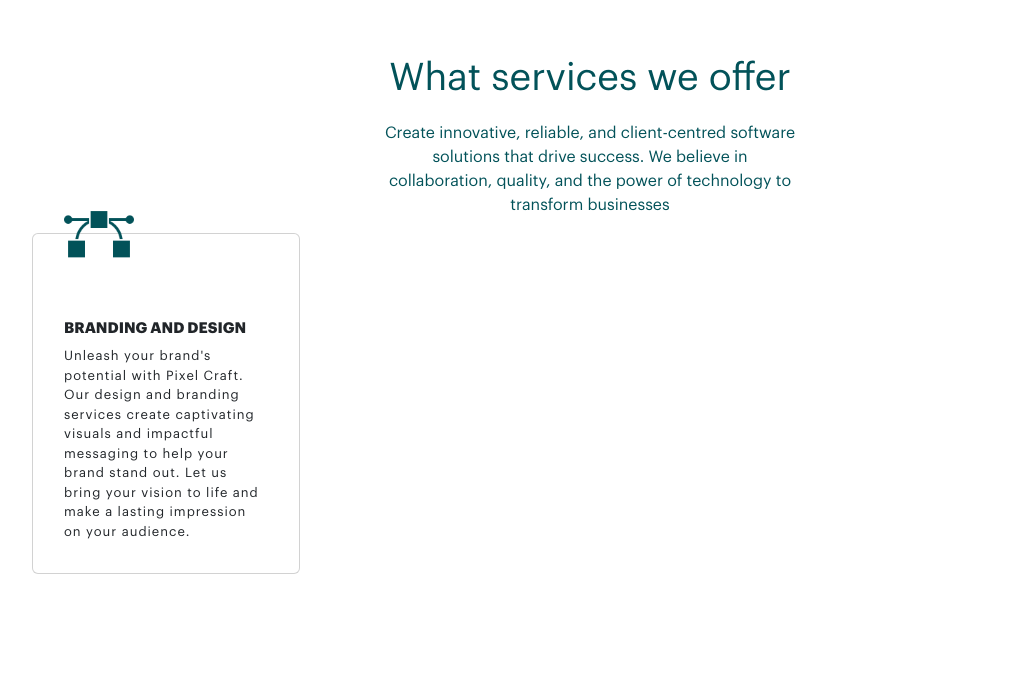
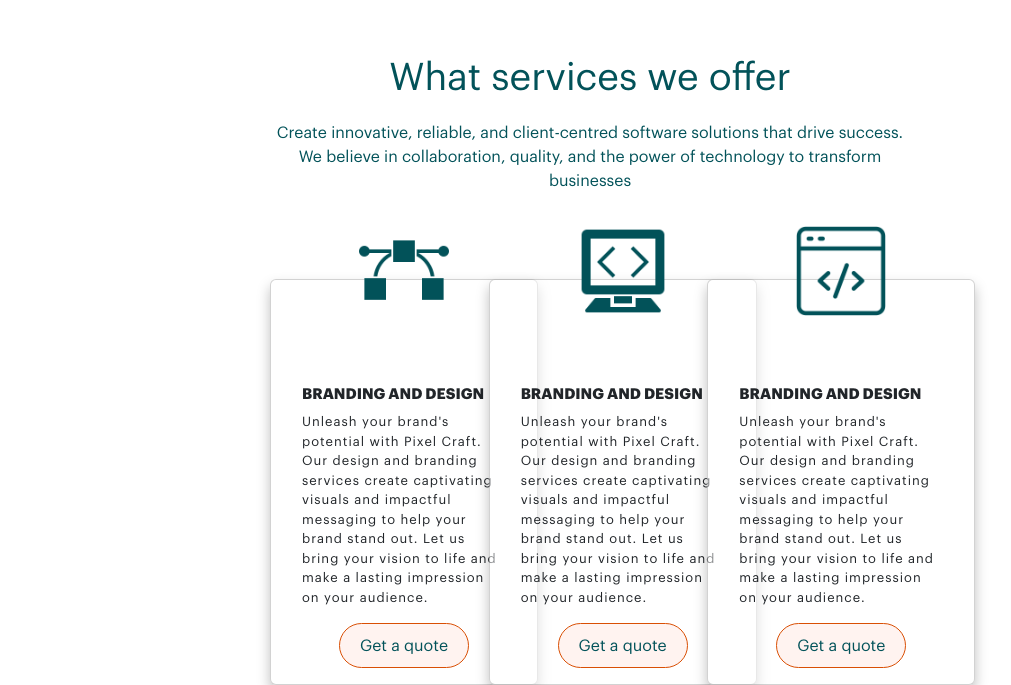
Before and after one commit to bensammwaniki/pixelcraft, an Angular app: page /home in a window 1280 px wide. Shown: the part 4058-4743 px from the top of the page, without its empty margins (50-1061 px from the left). Before the commit the page ends 4632 px from the top, so only its background shows below. Built offline with nearby package versions, Linux system fonts and the light colour scheme.

Commit message:
:lipstick: Complete service
Completed the service sections

```diff
--- a/src/app/home/home/home.component.html
+++ b/src/app/home/home/home.component.html
@@ -213,9 +213,55 @@
                             visuals and impactful messaging to help your brand stand out.
                             Let us bring your vision to life and make a lasting impression on your audience.
                           </p>
+                          <div class="img">
+                            <button class="btn">Get a quote</button>
+                          </div>
                         </div>
                     </div>
                 </div>
+
+                <div class="col">
+                    <div class="card">
+                        <div class="card-body">
+                          <div class="img">
+                            <img src="../../../assets/svgs/code.svg">
+                          </div>
+                          <h3>Branding and design</h3>
+                          <p>
+                            Unleash your brand's potential with Pixel Craft.
+                            Our design and branding services create captivating
+                            visuals and impactful messaging to help your brand stand out.
+                            Let us bring your vision to life and make a lasting impression on your audience.
+                          </p>
+                          <div class="img">
+                            <button class="btn">Get a quote</button>
+                          </div>
+                        </div>
+                    </div>
+                </div>
+
+
+                <div class="col">
+                    <div class="card">
+                        <div class="card-body">
+                          <div class="img">
+                            <img src="../../../assets/svgs/dev.svg">
+                          </div>
+                          <h3>Branding and design</h3>
+                          <p>
+                            Unleash your brand's potential with Pixel Craft.
+                            Our design and branding services create captivating
+                            visuals and impactful messaging to help your brand stand out.
+                            Let us bring your vision to life and make a lasting impression on your audience.
+                          </p>
+                          <div class="img">
+                            <button class="btn">Get a quote</button>
+                          </div>
+                        </div>
+                    </div>
+                </div>
+
+
             </div>
         </div>
     </div>
--- a/src/styles.scss
+++ b/src/styles.scss
@@ -291,9 +291,12 @@ body{
 }
 
 .service{
+    .container{
+        padding: 0px 250px 0px 250px;
+    }
     .col-12{
         text-align: center;
-        padding: 0px 350px 0px 350px;
+        // padding: 0px 350px 0px 350px;
         color: #025259;
         h2{
             margin-bottom: 20px;
@@ -303,11 +306,18 @@ body{
     .card{
         width: 268px;
         padding:0px 15px;
+        margin-top: 70px;
+        background: rgba(255, 255, 255, 0.49);
+        box-shadow: 0px 7px 13px rgba(0, 0, 0, 0.25);
+
         .img{
-            transform: translateY(-50px);
+            width: 100;
+            display: flex;
+            justify-content: center;
         img{
-            width: 70px;
+            width: 90px;
             object-fit: cover;
+            transform: translateY(-70px);
         }
         }
 
@@ -321,5 +331,14 @@ body{
             font-size: 13px;
             letter-spacing: 1px;
         }
+        button{
+            color: $secondary;
+            background-color: #fff3f0;
+            border-radius: 105px;
+            height: 45px;
+            padding: 0px 20px 0px 20px;
+            border: solid 1px #D94F04;
+        }
+
     }
 }
```
Also changed, not shown: src/assets/svgs/code.svg (added), src/assets/svgs/dev.svg (added).
